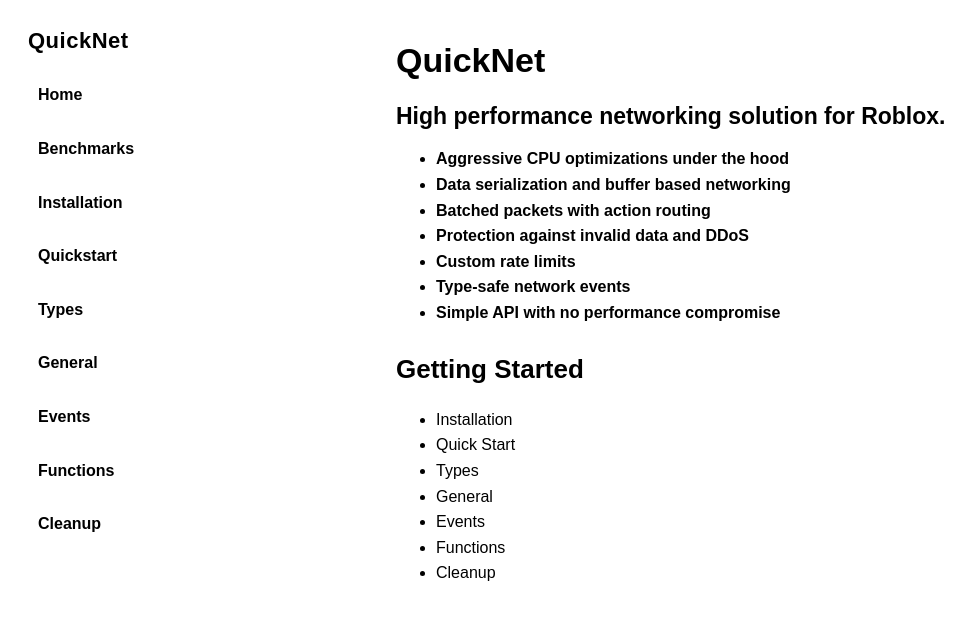
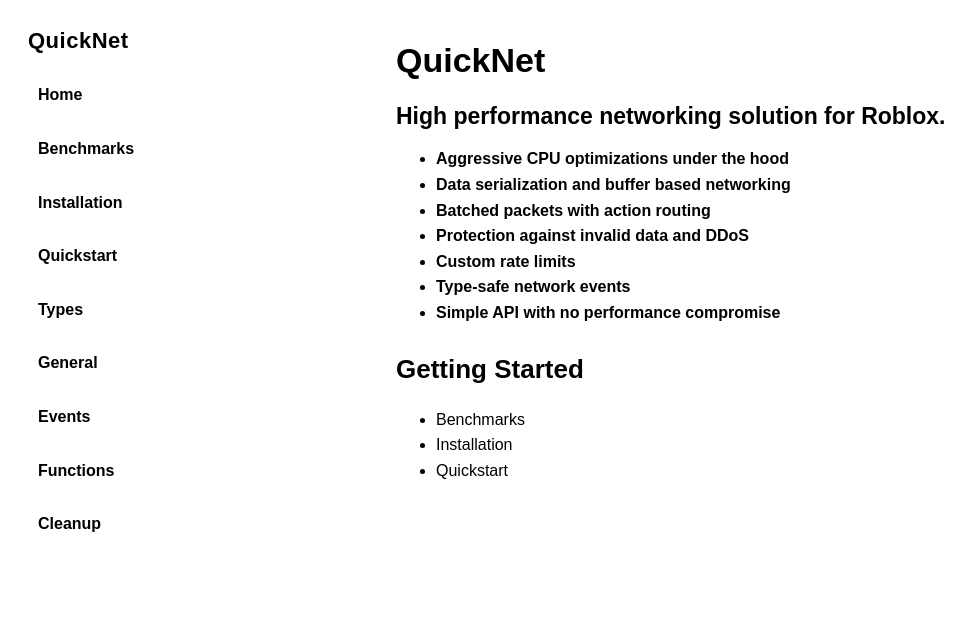
Before and after one commit to breadboardengineer1234/QuickNet, a Jekyll site: the page built from docs/index.md, in a window 1280 px wide and 900 px high. Shown: the top 620 px of the window, without its empty margins (0-978 px from the left). Built offline with Jekyll 4.4.1, drawn with Linux system fonts in a browser that asks for light colours.

Commit message:
Update index.md

```diff
--- a/docs/index.md
+++ b/docs/index.md
@@ -16,10 +16,6 @@ title: Home
 
 ## Getting Started
 
+- [Benchmarks](benchmarks.md)
 - [Installation](installation.md)
-- [Quick Start](quickstart.md)
-- [Types](types.md)
-- [General](general.md)
-- [Events](events.md)
-- [Functions](functions.md)
-- [Cleanup](cleanup.md)
+- [Quickstart](quickstart.md)
```
